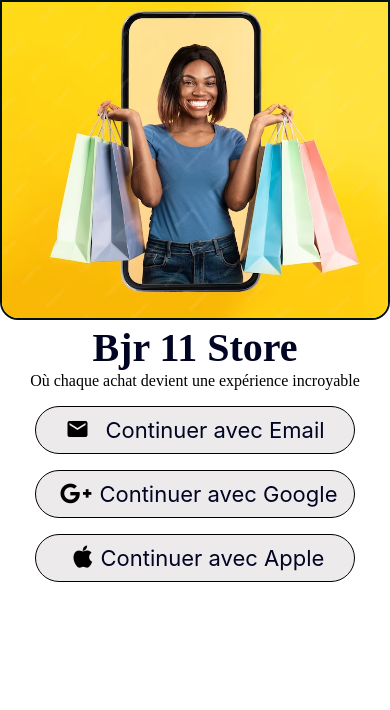
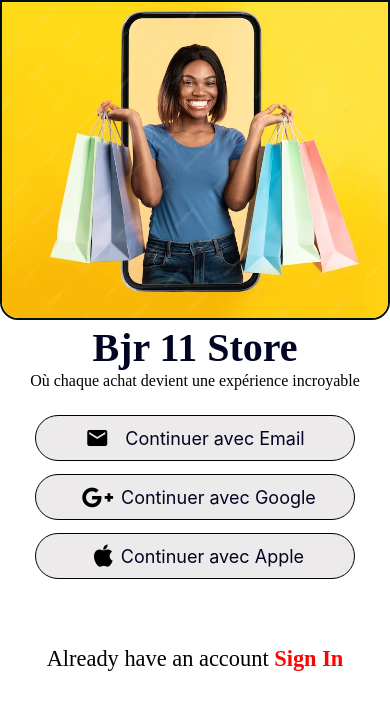
Before and after one commit to BelieveMb/bjr11-store, a React Native app: screen /SignIn in a window 390 px wide. Shown: the top 710 px of the page. Built offline with nearby package versions, Linux system fonts and the light colour scheme.

Commit message:
all is okay in the sign In page

```diff
--- a/src/components/index/BottomInfo.js
+++ b/src/components/index/BottomInfo.js
@@ -14,7 +14,7 @@ const styles = StyleSheet.create({
     },
     bottomInfo:{
         textAlign: 'center',
-        marginTop: '5rem',
+        marginTop: '2rem',
         fontSize: "1.4rem",
     },
 
--- a/src/components/index/ConnexionBtn.js
+++ b/src/components/index/ConnexionBtn.js
@@ -8,7 +8,7 @@ export default function ConnexionBtn({navigation, btnText, btnIcon, matIcon, lin
     <Pressable style={styles.connexionBtn} >
           <MaterialIcons name={matIcon} size={24} color="black" />
           <FontAwesome name={btnIcon} size={24} color="black" />
-         <Text style={{color: '#010422',fontSize: 22,textAlign: 'center'}} >{btnText}</Text>
+         <Text style={{color: '#010422',fontSize: 18,textAlign: 'center'}} >{btnText}</Text>
     </Pressable>
   );
 };
@@ -22,6 +22,8 @@ const styles = StyleSheet.create({
         display: 'flex',
         flexDirection: "row",
         justifyContent: 'center',
+        alignItems: 'center',
+        alignContent: 'center',
         textAlign: 'center',
         fontWeight: 800,
         gap: 8,
--- a/src/pages/SignIn.js
+++ b/src/pages/SignIn.js
@@ -1,13 +1,12 @@
 import { Image, View, StyleSheet, Button } from "react-native";
 import ConnexionBtn from "../components/index/ConnexionBtn";
-import BottomInfo from "../components/home/BottomInfo";
+import ButtonHome from "../components/index/ButtonHome";
+import BottomInfo from "../components/index/BottomInfo";
 
 
 
 export default function SignIn({navigation}) {
     const imgSign = require('../../assets/images/bg-index1.avif');
-    const btnIcon1 = require('../../assets/images/icons/mail.png');
-    const btnIcon2 = require('../../assets/images/icons/mail.png');
 
 
     return(
@@ -22,7 +21,7 @@ export default function SignIn({navigation}) {
                 <ConnexionBtn btnText="Continuer avec Apple" btnIcon="apple" />
             </View>
 
-            {/* <BottomInfo textBottom="Already have an account" linkTo='register' textLink='Sign In' /> */}
+            <BottomInfo  textBottom="Already have an account" linkTo='register' textLink='Sign In'/>
         </View>
 
 
@@ -57,14 +56,13 @@ const styles = StyleSheet.create({
         marginBottom: 0,
         color: '#010422',
     },
-
     signBtns:{
         display: 'flex',
         flexDirection: 'column',
         justifyContent: 'center',
         alignItems: 'center',
-        gap: 6,
-        marginVertical: 15,
+        gap: 3,
+        marginVertical: "1.5rem",
     },
 
 
```
